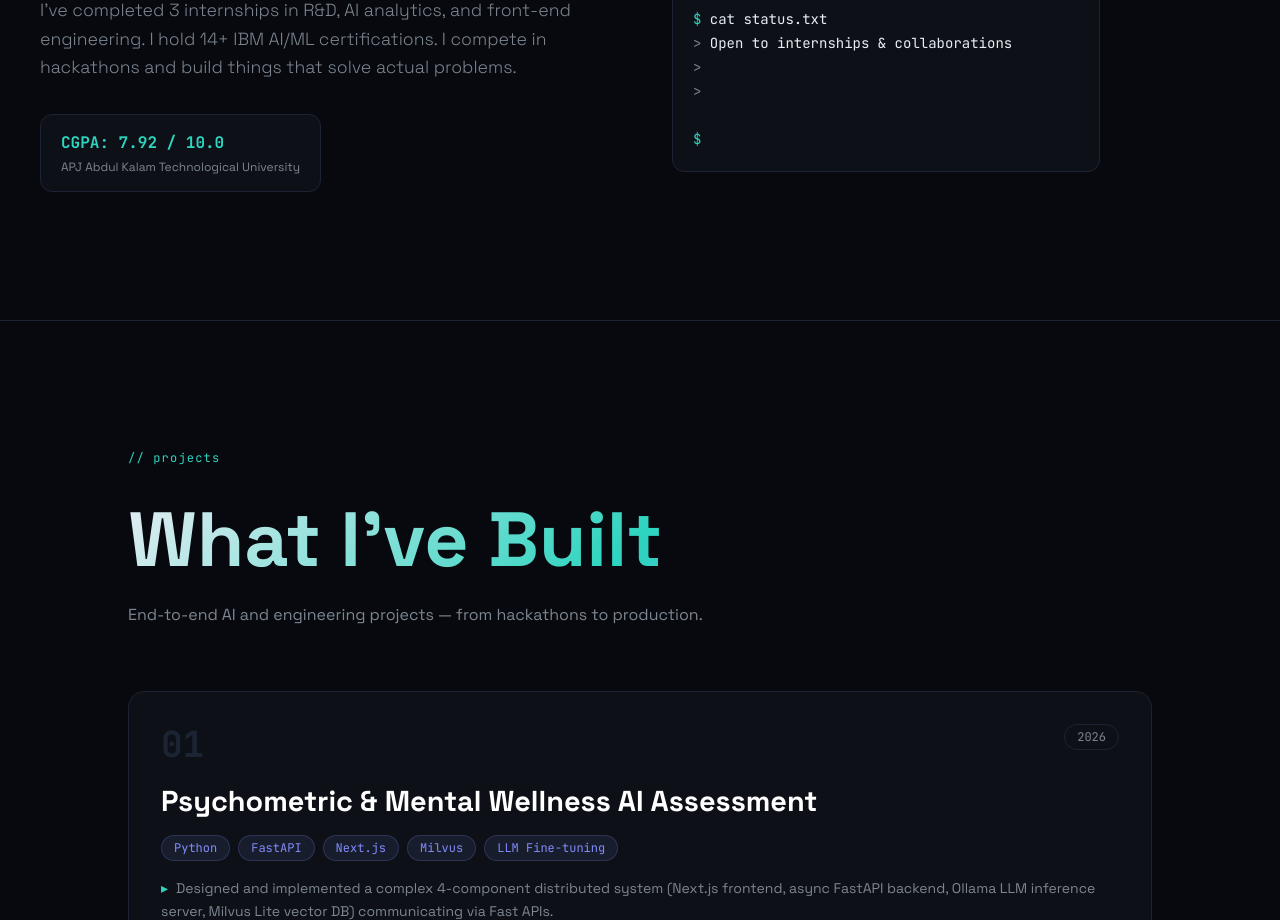
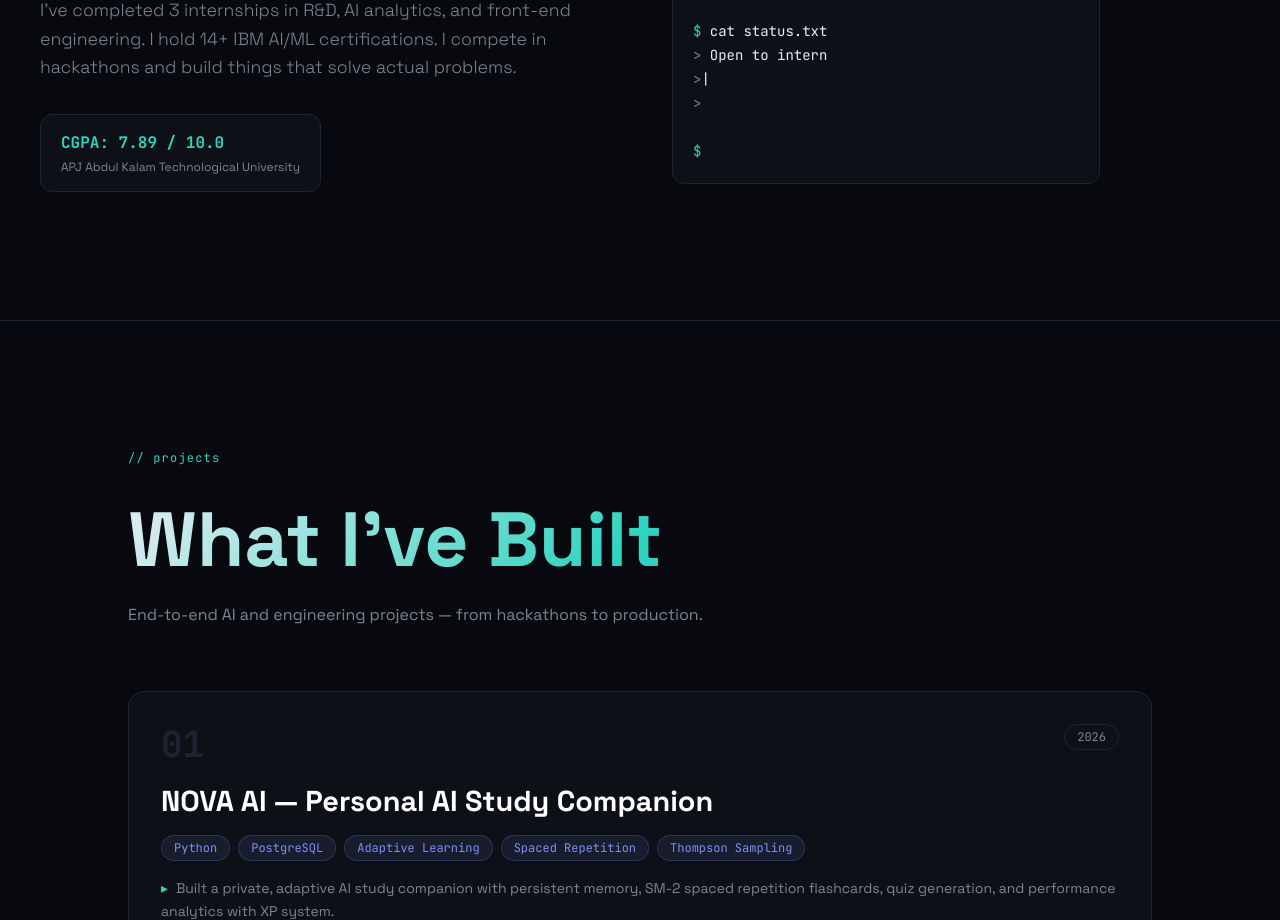
Before and after one commit to navvv29/Navaneed_Portfolio, a React (Vite) app: page / in a window 1280 px wide. Shown: the part 1880-2800 px from the top of the page. Built offline with nearby package versions, Linux system fonts and the light colour scheme; the HTML template or start-up script is replaced by a standard one.

Commit message:
feat: add NOVA AI, DataDoctor, LumiCity projects; update CGPA to 7.89; expand skills & blog

```diff
--- a/src/sections/AboutSection.tsx
+++ b/src/sections/AboutSection.tsx
@@ -13,7 +13,8 @@ export const AboutSection: React.FC = () => {
     '',
     '$ ls projects/',
     '> AppForge_AI/  CompIntel/  CivicResolve_AI/',
-    '> LumiCity_AI/  SyncEdu/    FishKart/',
+    '> LumiCity_AI/  SyncEdu/    NOVA_AI/',
+    '> DataDoctor/   FishKart/',
     '',
     '$ cat status.txt',
     '> Open to internships & collaborations',
@@ -46,7 +47,7 @@ export const AboutSection: React.FC = () => {
           <div className="space-y-6">
             <FadeIn delay={0.2} y={20} duration={0.7}>
               <p className="text-[var(--text-muted)] font-light leading-relaxed text-[clamp(0.95rem,1.5vw,1.1rem)] font-space">
-                I'm Navaneed — a final year B.Tech student in Artificial Intelligence and Data Science at APJ Abdul Kalam Technological University, graduating in May 2027. I have a CGPA of 7.92 and I genuinely care about building systems that work in the real world, not just on paper.
+                I'm Navaneed — a final year B.Tech student in Artificial Intelligence and Data Science at APJ Abdul Kalam Technological University, graduating in May 2027. I have a CGPA of 7.89 and I genuinely care about building systems that work in the real world, not just on paper.
               </p>
             </FadeIn>
 
@@ -65,7 +66,7 @@ export const AboutSection: React.FC = () => {
             {/* CGPA Badge */}
             <FadeIn delay={0.65} y={20} duration={0.7}>
               <div className="mt-8 bg-[var(--surface)] border border-[var(--border)] rounded-xl px-5 py-4 w-fit">
-                <p className="font-mono text-[var(--accent)] font-bold">CGPA: 7.92 / 10.0</p>
+                <p className="font-mono text-[var(--accent)] font-bold">CGPA: 7.89 / 10.0</p>
                 <p className="text-[var(--text-muted)] text-xs mt-1">APJ Abdul Kalam Technological University</p>
               </div>
             </FadeIn>
--- a/src/sections/BlogSection.tsx
+++ b/src/sections/BlogSection.tsx
@@ -20,6 +20,51 @@ interface BlogPost {
 const blogPosts: BlogPost[] = [
   {
     id: 1,
+    title: 'NOVA AI — Building a Personal Adaptive Study Companion',
+    date: 'Aug 2026',
+    readTime: '4 min',
+    category: 'Adaptive AI',
+    tech: ['Python', 'PostgreSQL', 'Thompson Sampling', 'SM-2 Algorithm', 'SSE', 'Task Scheduling'],
+    summary:
+      'A private, adaptive AI study companion that learns how you learn — with persistent memory, spaced repetition, voice input, and multi-armed bandit study method optimization.',
+    whyItMatters:
+      'Generic study tools treat every learner the same. They don\'t adapt to your pace, your strengths, or which methods actually work for you. NOVA AI exists because I wanted a study companion that genuinely learns from my behaviour — not just stores flashcards. The multi-armed bandit approach (Thompson Sampling) is the key insight: instead of guessing which study method works best, the system runs a continuous experiment across 10 methods and converges on what actually improves your retention. It\'s privacy-first (everything runs locally), which matters because student data is sensitive.',
+    whatIBuilt:
+      'A full-stack personal AI with persistent memory across sessions via PostgreSQL. Core features include SM-2 spaced repetition flashcards, quiz generation (MCQ, true/false, mixed), text summarization, and performance tracking with an XP system and skill levels. The adaptive learning engine uses Thompson Sampling (multi-armed bandit) to track 10 study methods — flashcards, active recall, pomodoro, interleaving, elaboration, practice problems, mind mapping, teach back, Cornell notes, and retrieval practice — and delivers personalised recommendations. Always-On mode runs a background scheduler monitoring flashcard reviews, deadlines, and streaks, with push notifications via Server-Sent Events.',
+    github: 'github.com/navvv29/NOVA_AI',
+  },
+  {
+    id: 2,
+    title: 'DataDoctor — Deterministic Dataset Quality Profiling',
+    date: 'Sep 2026',
+    readTime: '5 min',
+    category: 'Data Engineering',
+    tech: ['Python', 'Flask', 'Pandas', 'NumPy', 'Docker', 'AWS ECR/EC2', 'Pytest'],
+    summary:
+      'A lightweight, zero-LLM web service that evaluates the health, structure, and reliability of CSV datasets with 131 passing tests and 100% deterministic scoring.',
+    whyItMatters:
+      'Most data quality tools either rely on black-box ML models that can\'t explain their scores, or they\'re enterprise behemoths that require weeks to configure. DataDoctor takes a deliberately different approach: every score, percentage, and recommendation stems from transparent statistical rules and documented heuristics. There are no LLMs anywhere in the pipeline — the system is 100% deterministic, which means the same dataset always produces the exact same report. This matters for regulated industries where you need auditable, reproducible quality assessments. The zero-data-retention architecture (pure in-memory processing) also addresses privacy concerns — your dataset never touches disk.',
+    whatIBuilt:
+      'A Flask web service with strict separation between HTTP transport, analytical computation, and presentation layers. The analyzer core implements 4 orthogonal quality dimensions (Completeness, Uniqueness, Consistency, Validity) scored 0-100 with mathematical formulas. Quality checks include IQR outlier detection, duplicate row/key analysis, constant column detection, categorical inconsistency via case/whitespace normalization, and date format validation. The system uses resilient encoding detection (UTF-8 → UTF-8-SIG → CP1252 fallback), dual-channel content negotiation (JSON SPA or server-rendered HTML), and is containerized for Docker/AWS ECR→EC2 deployment. 131 tests pass via pytest.',
+    github: 'github.com/navvv29/Data_Doctor',
+  },
+  {
+    id: 3,
+    title: 'LumiCity Kerala — NASA Satellite-Powered Smart City Lighting',
+    date: 'Oct 2026',
+    readTime: '5 min',
+    category: 'ML / Computer Vision',
+    tech: ['Python', 'Streamlit', 'YOLOv8', 'scikit-learn', 'OpenCV', 'NASA VIIRS', 'SQLite', 'Folium'],
+    summary:
+      'An autonomous smart city street light optimization engine for 8 Kerala municipalities, fusing NASA satellite radiance data, real-time weather APIs, and YOLOv8 edge computer vision.',
+    whyItMatters:
+      'Traditional municipal street lighting operates on binary mechanical timers — 100% intensity for 12 hours straight, regardless of road demand, weather, or time. This wastes massive amounts of energy and creates severe light pollution that disrupts ecosystems and human circadian rhythms. LumiCity treats street lighting as a continuous mathematical optimization problem, minimizing illumination wattage while enforcing hard-bounded safety guarantees. When visibility drops below 3,000m (monsoon conditions), the system mandates ≥60% intensity as a safety floor. When late-night cameras detect vehicles or pedestrians, lighting surges dynamically. The result is 40–70% simulated energy savings with zero compromise on safety.',
+    whatIBuilt:
+      'A state-of-the-art municipal IoT and AI platform engineered for 8 Kerala urban centers. The ML stack includes a Regularized Gradient Boosting Regressor (R²≈0.92) with deliberate 6% Gaussian noise injection to prevent overfitting, trained on NASA VIIRS VNP46A1 orbital radiance data and Open-Meteo weather telemetry. YOLOv8 nano runs in a decoupled background daemon for real-time pedestrian/vehicle detection, with a Kinetic Energy Weighted Traffic Risk Score that weights objects by physical momentum (trucks > cars > bicycles). The platform features 21-point smooth spline interpolation for flicker-free dimming, asynchronous multi-threaded daemon architecture, interactive Folium GIS mapping of 70 smart fixtures, a light pollution image profiler using computer vision, and automated carbon accounting.',
+    github: 'github.com/navvv29/LumiCity',
+  },
+  {
+    id: 4,
     title: 'AppForge AI — Building a Multi-LLM App Compiler',
     date: 'Mar 2026',
     readTime: '5 min',
@@ -34,8 +79,9 @@ const blogPosts: BlogPost[] = [
     github: 'github.com/navvv29/AppForge-AI',
     live: 'appforge-ai-hvco.onrender.com',
   },
+
   {
-    id: 2,
+    id: 5,
     title: 'Psychometric & Mental Wellness AI Assessment',
     date: 'Jun 2026',
     readTime: '4 min',
@@ -50,7 +96,7 @@ const blogPosts: BlogPost[] = [
     github: 'github.com/navvv29/psychometry_ai',
   },
   {
-    id: 3,
+    id: 6,
     title: 'CivicResolve AI — Intelligent Grievance Routing',
     date: 'May 2026',
     readTime: '4 min',
@@ -65,7 +111,7 @@ const blogPosts: BlogPost[] = [
     github: 'github.com/navvv29/Civic-Resolve',
   },
   {
-    id: 4,
+    id: 7,
     title: 'SyncEdu — AI-Powered College Management System',
     date: 'Apr 2026',
     readTime: '4 min',
@@ -81,7 +127,7 @@ const blogPosts: BlogPost[] = [
     github: 'github.com/navvv29/SyncEdu',
   },
   {
-    id: 5,
+    id: 8,
     title: 'AeroGuard — Pollution Intelligence Platform',
     date: 'Jun 2026',
     readTime: '3 min',
@@ -96,7 +142,7 @@ const blogPosts: BlogPost[] = [
     github: 'github.com/navvv29/AeroGuard',
   },
   {
-    id: 6,
+    id: 9,
     title: 'Sensitive Data Detection & Compliance Assistant',
     date: 'Jul 2026',
     readTime: '4 min',
@@ -112,7 +158,7 @@ const blogPosts: BlogPost[] = [
     live: 'sensitive-data-detection-system.vercel.app',
   },
   {
-    id: 7,
+    id: 10,
     title: 'CompIntel — Compensation Intelligence Platform',
     date: 'Mar 2026',
     readTime: '3 min',
@@ -131,6 +177,10 @@ const blogPosts: BlogPost[] = [
 
 const getCategoryStyles = (category: string) => {
   switch (category) {
+    case 'Adaptive AI':
+      return 'bg-[rgba(168,85,247,0.1)] text-[#A855F7] border-[rgba(168,85,247,0.2)]';
+    case 'Data Engineering':
+      return 'bg-[rgba(14,165,233,0.1)] text-[#0EA5E9] border-[rgba(14,165,233,0.2)]';
     case 'Agentic AI':
       return 'bg-[rgba(45,212,191,0.1)] text-[var(--accent)] border-[rgba(45,212,191,0.2)]';
     case 'LLM Fine-tuning':
--- a/src/sections/HeroSection.tsx
+++ b/src/sections/HeroSection.tsx
@@ -147,7 +147,7 @@ export const HeroSection: React.FC = () => {
           <div className="flex gap-8 md:gap-16 mt-8 flex-col sm:flex-row items-center justify-center">
             <div className="text-center">
               <div className="text-3xl md:text-4xl font-bold text-[var(--accent)] font-mono">
-                <CountUp target={6} suffix="+" />
+                <CountUp target={9} suffix="+" />
               </div>
               <p className="text-[var(--text-muted)] text-xs uppercase tracking-widest font-mono mt-2">
                 AI/ML Projects
--- a/src/sections/ProjectsSection.tsx
+++ b/src/sections/ProjectsSection.tsx
@@ -16,6 +16,30 @@ interface Project {
 const projects: Project[] = [
   {
     id: 1,
+    name: 'NOVA AI — Personal AI Study Companion',
+    year: 2026,
+    type: 'Personal',
+    tech: ['Python', 'PostgreSQL', 'Adaptive Learning', 'Spaced Repetition', 'Thompson Sampling'],
+    description: [
+      'Built a private, adaptive AI study companion with persistent memory, SM-2 spaced repetition flashcards, quiz generation, and performance analytics with XP system.',
+      'Implemented multi-armed bandit (Thompson Sampling) algorithm to learn which of 10 study methods work best, delivering personalised study recommendations.',
+    ],
+    github: 'github.com/navvv29/NOVA_AI',
+  },
+  {
+    id: 2,
+    name: 'DataDoctor — Automated Dataset Quality Engine',
+    year: 2026,
+    type: 'Personal',
+    tech: ['Python', 'Flask', 'Pandas', 'NumPy', 'Docker', 'AWS'],
+    description: [
+      'Engineered a lightweight, high-performance web service that evaluates health, structure, and reliability of CSV datasets with 100% deterministic scoring — no black-box LLMs.',
+      'Implemented 4D quality scoring (Completeness, Uniqueness, Consistency, Validity) with IQR outlier detection, duplicate analysis, and zero-data-retention in-memory processing.',
+    ],
+    github: 'github.com/navvv29/Data_Doctor',
+  },
+  {
+    id: 3,
     name: 'Psychometric & Mental Wellness AI Assessment',
     year: 2026,
     type: 'Client',
@@ -26,7 +50,7 @@ const projects: Project[] = [
     ],
   },
   {
-    id: 2,
+    id: 4,
     name: 'AppForge AI',
     year: 2026,
     type: 'Personal',
@@ -39,7 +63,7 @@ const projects: Project[] = [
     github: 'github.com/navvv29/AppForge-AI',
   },
   {
-    id: 3,
+    id: 5,
     name: 'CivicResolve AI',
     year: 2026,
     type: 'Hackathon',
@@ -51,7 +75,7 @@ const projects: Project[] = [
     github: 'github.com/navvv29/Civic_Resolve',
   },
   {
-    id: 4,
+    id: 6,
     name: 'CompIntel',
     year: 2026,
     type: 'Personal',
@@ -64,18 +88,19 @@ const projects: Project[] = [
     github: 'github.com/navvv29/compensation-intelligence',
   },
   {
-    id: 5,
+    id: 7,
     name: 'LumiCity AI',
     year: 2026,
     type: 'Academic',
-    tech: ['Python', 'YOLOv8', 'OpenCV', 'Computer Vision', 'Satellite Data'],
+    tech: ['Python', 'YOLOv8', 'OpenCV', 'Computer Vision', 'Satellite Data', 'Streamlit'],
     description: [
-      'Designed an AI street-light dimming system using real-time pedestrian detection via YOLOv8; demonstrated up to 35% simulated energy savings vs. always-on baseline.',
-      'Integrated OpenCV motion detection with satellite data fusion, achieving sub-second dynamic light intensity adjustment.',
+      'Designed an autonomous smart city street light optimization platform using YOLOv8 edge vision, NASA VIIRS satellite radiance telemetry, and Gradient Boosting ML models for 8 Kerala municipalities.',
+      'Achieved dynamic demand-responsive lighting with 40–70% simulated energy savings, real-time weather safety overrides, and light pollution mitigation using orbital calibration data.',
     ],
+    github: 'github.com/navvv29/LumiCity',
   },
   {
-    id: 6,
+    id: 8,
     name: 'SyncEdu',
     year: 2026,
     type: 'Personal',
@@ -84,9 +109,10 @@ const projects: Project[] = [
       'Built an AI-enabled campus ERP unifying academic, administrative, and operational workflows using multi-agent orchestration and LLM pipelines.',
     ],
     live: 'sync-edu-five.vercel.app',
+    github: 'github.com/navvv29/SyncEdu',
   },
   {
-    id: 7,
+    id: 9,
     name: 'FishKart',
     year: 2025,
     type: 'Hackathon',
@@ -98,6 +124,7 @@ const projects: Project[] = [
     github: 'github.com/navvv29/fishkart',
   },
 ];
+
 
 export const ProjectsSection: React.FC = () => {
   const getTypeStyles = (type: string) => {
--- a/src/sections/SkillsSection.tsx
+++ b/src/sections/SkillsSection.tsx
@@ -30,6 +30,7 @@ const skillCategories: SkillCategory[] = [
       'Tailwind CSS',
       'REST APIs',
       'GraphQL',
+      'Vite',
     ],
   },
   {
@@ -55,10 +56,15 @@ const skillCategories: SkillCategory[] = [
       'NLTK',
       'XGBoost',
       'LightGBM',
+      'Gradient Boosting',
+      'IsolationForest',
+      'DBSCAN',
       'CNNs',
       'RNNs / LSTMs',
       'GANs',
       'Attention Mechanisms',
+      'Thompson Sampling',
+      'Spaced Repetition (SM-2)',
     ],
   },
   {
@@ -110,6 +116,8 @@ const skillCategories: SkillCategory[] = [
       'A/B Testing',
       'Time Series Analysis',
       'Data Wrangling',
+      'Data Quality & Profiling',
+      'Anomaly Detection',
       'Web Scraping',
     ],
   },
@@ -132,6 +140,7 @@ const skillCategories: SkillCategory[] = [
       'Zod',
       'WebSockets',
       'Microservices',
+      'In-Memory Processing',
     ],
   },
   {
@@ -145,7 +154,7 @@ const skillCategories: SkillCategory[] = [
       'GitHub',
       'Docker',
       'CI/CD',
-      'AWS (EC2, S3, Lambda)',
+      'AWS (EC2, S3, ECR, Lambda)',
       'Google Cloud',
       'MLflow',
       'Weights & Biases',
@@ -155,6 +164,8 @@ const skillCategories: SkillCategory[] = [
       'Render',
       'Streamlit',
       'Gradio',
+      'Pytest',
+      'Folium / GIS Mapping',
     ],
   },
 ];
```
Also changed, not shown: 1 other file (tests, documents, lock files or other folders).
